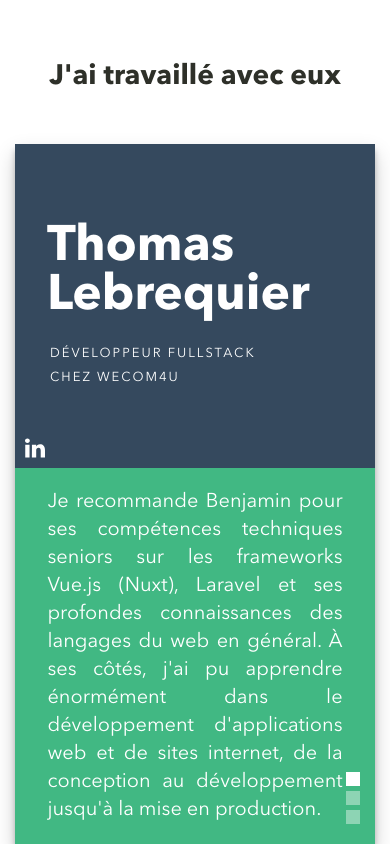
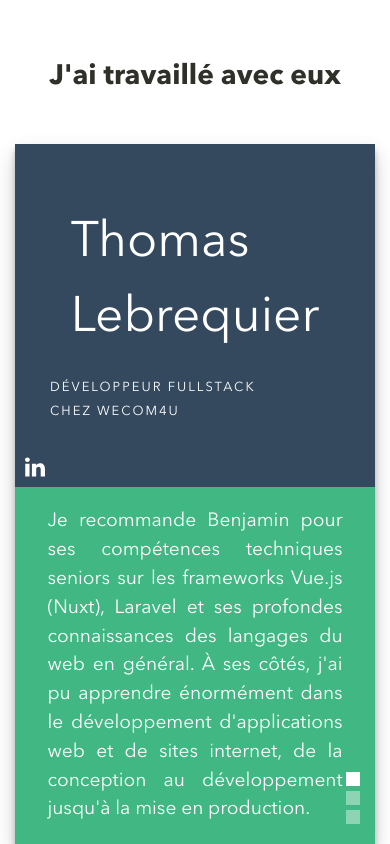
Before and after one commit to benjamin-grilleres/ben-website, a Nuxt app: page / in a window 390 px wide. Shown: the part 2504-3348 px from the top of the page. Built offline with nearby package versions, Linux system fonts and the light colour scheme.

Commit message:
test refactor scss to css

```diff
--- a/components/homepage/BeautifulCarousel.vue
+++ b/components/homepage/BeautifulCarousel.vue
@@ -95,33 +95,34 @@
     }
 </script>
 
-<style lang="scss">
-  /** purgecss start ignore */
-  $screen-sm: 576px; // <= 576 à 767 -> SM
-  $screen-md: 768px; // <= 1199 -> MD -> Ipad portrait
-  $screen-lg: 992px; // <= 1199 -> lg
-  $screen-xl: 1200px; // <= -> xl
-  $screen-xxl: 1440px; // <= -> xxl
-  $screen-ipad-paysage: 1024px; // 1024 -> Ipad paysage
-  $black: #2E3029;
+<style>
+  /*! purgecss start ignore */
+
+
   .slider-homepage {
     height: 50vh;
     width: 100%;
     position: relative;
-
-  @media screen and (max-width: $screen-xxl) {
+  }
+  @media screen and (max-width: 1440px) {
+    .slider-homepage {
       height: 45vh;
     }
-  @media screen and (max-width: $screen-ipad-paysage) {
+  }
+  @media screen and (max-width: 1024px) {
+    .slider-homepage {
       height: 30vh;
     }
-
-  @media screen and (max-width: $screen-md) {
+  }
+  @media screen and (max-width: 768px) {
+    .slider-homepage {
       height: 52vh;
     }
-
-  @media screen and (max-width: $screen-sm) {
+  }
+  @media screen and (max-width: 576px) {
+    .slider-homepage {
       height: 700px;
+    }
   }
 
 
@@ -130,41 +131,34 @@
     width: 100%;
     box-shadow: 0 10px 20px rgba(0, 0, 0, 0.19), 0 6px 6px rgba(0, 0, 0, 0.23);
   }
-
   .swiper-image-one {
-    background-color: #35495E !important;
+    background-color: #35495e !important;
   }
-
   .swiper-image-two {
-    background-color: #41B883 !important;
+    background-color: #41b883 !important;
   }
-
   .swiper-image-three {
-    background-color: #F8DF1E !important;
+    background-color: #f8df1e !important;
   }
-
   .swiper-image-four {
-
-    background-color: #0D1924 !important;
+    background-color: #0d1924 !important;
   }
-
   .swiper-image-five {
-    background-color: $black !important;
+    background-color: #2e3029 !important;
   }
-
   .swiper-image-six {
-
-    background-color: #1BBCB9 !important;
+    background-color: #1bbcb9 !important;
   }
-
   .swiper-image {
     width: 50%;
-
-  @media screen and (max-width: $screen-md) {
+  }
+  @media screen and (max-width: 768px) {
+    .swiper-image {
       width: 100%;
     }
-
-  @media screen and (max-width: $screen-sm) {
+  }
+  @media screen and (max-width: 576px) {
+    .swiper-image {
       height: 100%;
     }
   }
@@ -180,9 +174,10 @@
   }
   .swiper-image-inner.swiper-image-left {
     padding: 4rem;
-
-  @media screen and (max-width: $screen-sm) {
-    padding: 2.5rem 2rem
+  }
+  @media screen and (max-width: 576px) {
+    .swiper-image-inner.swiper-image-left {
+      padding: 2.5rem 2rem;
     }
   }
   .swiper-image-left {
@@ -196,25 +191,27 @@
   .swiper-image-inner.swiper-image-right {
     transition: all 1s linear;
     transition-delay: 1s;
-
-  @media screen and (max-width: $screen-sm) {
+  }
+  @media screen and (max-width: 576px) {
+    .swiper-image-inner.swiper-image-right {
       padding: 20px 0;
     }
-  &:hover {
-  .swiper-next-text {
+  }
+  .swiper-image-inner.swiper-image-right:hover .swiper-next-text {
     transform: scale(1.2);
   }
-  }
-
-  }
-
+  @media screen and (max-width: 768px) {
     .swiper-slide {
-  @media screen and (max-width: $screen-md) {
       flex-direction: column;
     }
   }
   h4 {
     color: #fff;
+    /*@media screen and (max-width: $screen-md) {
+       font-size: 2.4rem;
+    }
+    */
+  }
   @apply font-avenir-bold;
   align-self: flex-start;
   margin: 0;
@@ -223,20 +220,14 @@
   transition: all .8s cubic-bezier(0.215, 0.61, 0.355, 1) 1.1s;
   transform: translate3d(-20%, 0, 0);
   opacity: 0;
-
   @media screen and (max-width: $screen-xl) {
     font-size: 3.9rem;
   }
-
-  @media screen and (max-width: $screen-ipad-paysage) {
+  @media screen and (max-width: 1024px) {
+    h4 {
       font-size: 3.1rem;
     }
-
-  /*@media screen and (max-width: $screen-md) {
-    font-size: 2.4rem;
-  }*/
   }
-
   h4 + p {
     font-size: 14px;
     line-height: 24px;
@@ -245,22 +236,22 @@
     width: 100%;
     align-self: flex-end;
     text-transform: uppercase;
-    transition: all .8s cubic-bezier(0.215, 0.61, 0.355, 1) 1.3s;
+    transition: all 0.8s cubic-bezier(0.215, 0.61, 0.355, 1) 1.3s;
     transform: translate3d(-20%, 0, 0);
     opacity: 0;
     font-weight: 500;
     color: #fff;
     margin-top: 30px;
-
-  @media screen and (max-width: $screen-xl) {
+  }
+  @media screen and (max-width: 1200px) {
+    h4 + p {
       font-size: 13px;
     }
-
-  @media screen and (max-width: $screen-md) {
+  }
+  @media screen and (max-width: 768px) {
+    h4 + p {
       margin-top: 20px;
     }
-
-
   }
   p.paragraph {
     margin: 0;
@@ -271,28 +262,18 @@
     font-size: 1.2rem;
     font-weight: 500;
     opacity: 0;
-    transition: all .6s cubic-bezier(0.215, 0.61, 0.355, 1) 1.4s;
+    transition: all 0.6s cubic-bezier(0.215, 0.61, 0.355, 1) 1.4s;
     transform: translate3d(-20%, 0, 0);
-
+  }
   @apply font-avenir-regular;
-
   @media screen and (max-width: $screen-xl) {
     font-size: 1.25rem;
     line-height: 1.4;
   }
-
-
-  }
-
-
-  .swiper-slide.swiper-slide-active h4,
-  .swiper-slide.swiper-slide-active p.paragraph,
-  .swiper-slide.swiper-slide-active h4 span.emphasis,
-  .swiper-slide.swiper-slide-active h4 + p {
+  .swiper-slide.swiper-slide-active h4, .swiper-slide.swiper-slide-active p.paragraph, .swiper-slide.swiper-slide-active h4 span.emphasis, .swiper-slide.swiper-slide-active h4 + p {
     transform: translate3d(0, 0, 0);
     opacity: 1;
   }
-
   .swiper-next-text {
     transition: all 0.3s ease-in-out;
     transform: scale(1);
@@ -300,24 +281,8 @@
     bottom: 10px;
     right: 15px;
   }
-
-
-
   /* Swiper css file. Only thing changed down here is the pagination styling */
-  /**
-   * Swiper 3.4.1
-   * Most modern mobile touch slider and framework with hardware accelerated transitions
-   *
-   * http://www.idangero.us/swiper/
-   *
-   * Copyright 2016, Vladimir Kharlampidi
-   * The iDangero.us
-   * http://www.idangero.us/
-   *
-   * Licensed under MIT
-   *
-   * Released on: December 13, 2016
-   */
+  /** * Swiper 3.4.1 * Most modern mobile touch slider and framework with hardware accelerated transitions * * http://www.idangero.us/swiper/ * * Copyright 2016, Vladimir Kharlampidi * The iDangero.us * http://www.idangero.us/ * * Licensed under MIT * * Released on: December 13, 2016 */
   .swiper-container {
     margin-left: auto;
     margin-right: auto;
@@ -387,9 +352,7 @@
     background-color: #fff;
     overflow: hidden;
     display: flex;
-
   }
-
   /* a11y */
   .swiper-container .swiper-notification {
     position: absolute;
@@ -408,7 +371,6 @@
     -ms-touch-action: pan-x;
     touch-action: pan-x;
   }
-
   /* Pagination Styles */
   .swiper-pagination {
     position: absolute;
@@ -427,9 +389,7 @@
     opacity: 0;
   }
   /* Common Styles */
-  .swiper-pagination-fraction,
-  .swiper-pagination-custom,
-  .swiper-container-horizontal > .swiper-pagination-bullets {
+  .swiper-pagination-fraction, .swiper-pagination-custom, .swiper-container-horizontal > .swiper-pagination-bullets {
     bottom: 10px;
     left: 0;
     width: 100%;
@@ -472,13 +432,11 @@
     right: 15px;
     bottom: 15px;
   }
-  .swiper-container-vertical
-  > .swiper-pagination-bullets .swiper-pagination-bullet {
+  .swiper-container-vertical > .swiper-pagination-bullets .swiper-pagination-bullet {
     margin: 5px 0;
     display: block;
   }
-  .swiper-container-horizontal
-  > .swiper-pagination-bullets .swiper-pagination-bullet {
+  .swiper-container-horizontal > .swiper-pagination-bullets .swiper-pagination-bullet {
     margin: 0 5px;
   }
   /* Progress */
@@ -487,10 +445,7 @@
     position: absolute;
   }
 
-
-
-  }
-  /** purgecss end ignore */
+  /*! purgecss end ignore */
 
 
 </style>
```
Lines whose indentation alone changed are shown as unchanged.
